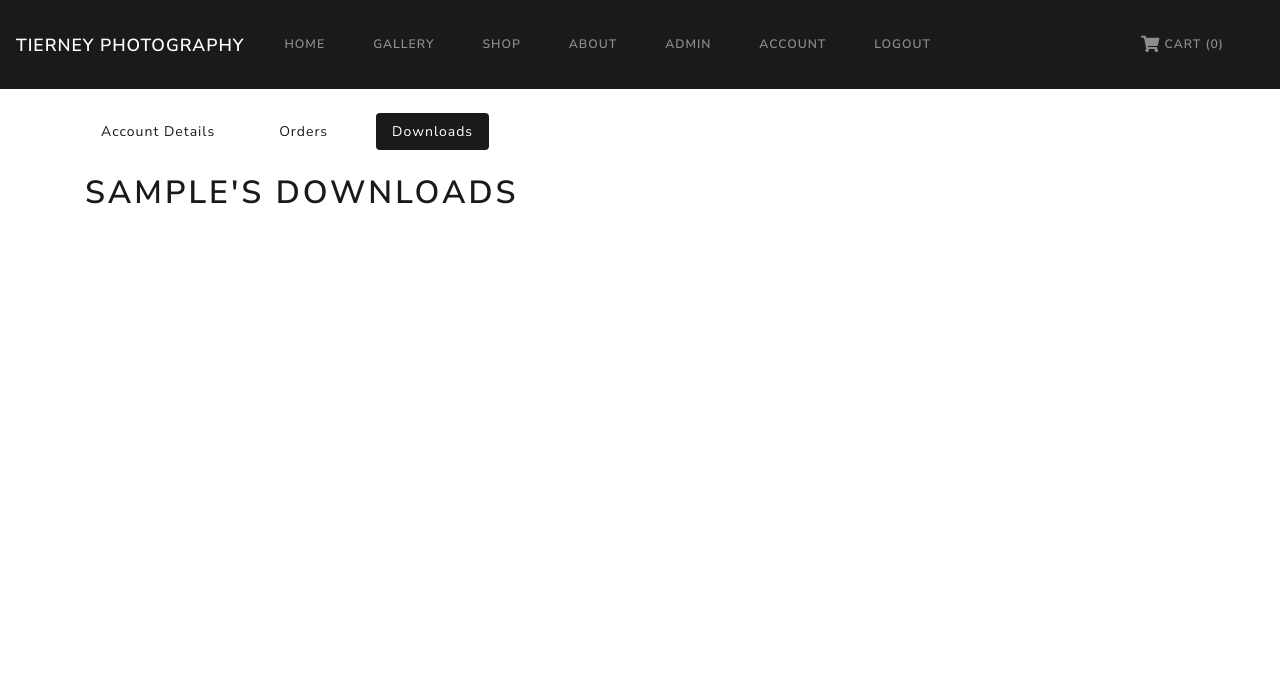
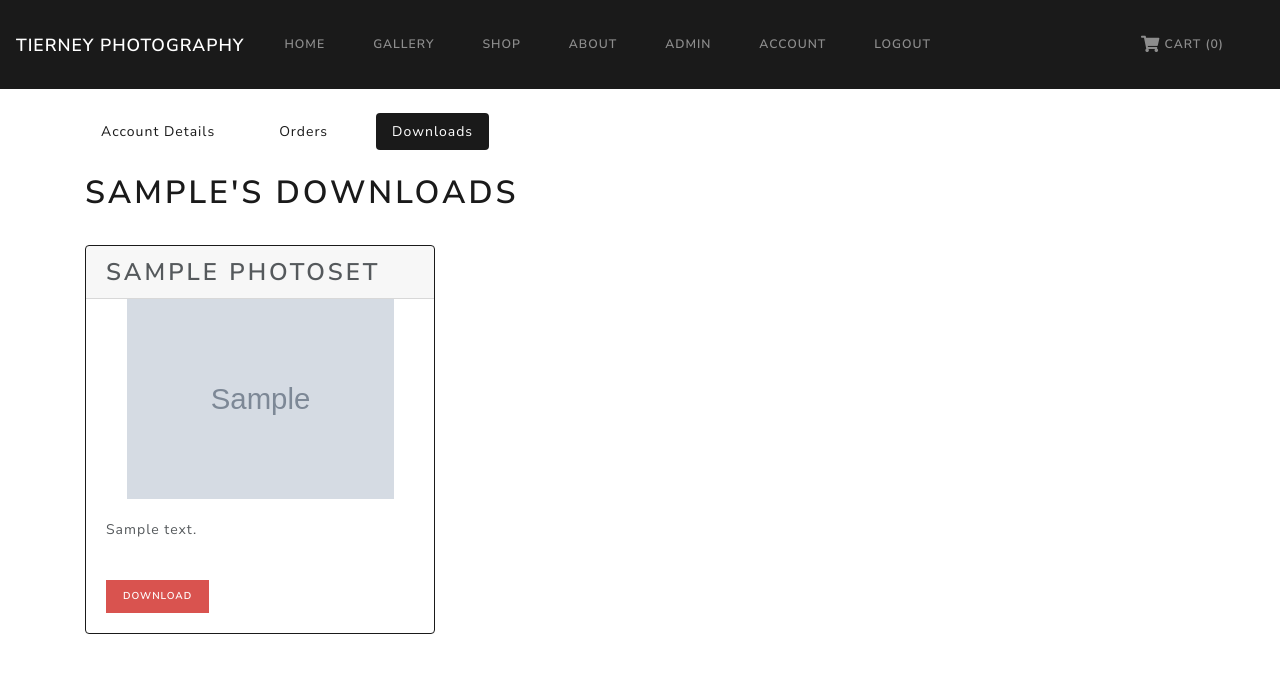
Before and after one commit to DTierneyDev/tierney-photography, a Django app: page /accounts/downloads/ in a window 1280 px wide. Shown: the top 673 px of the page. Run offline with Django 3.2, Linux system fonts and the light colour scheme; a user stored in the database is signed in; tables that the repository leaves empty hold one stand-in row (values such as "Sample post"); grey boxes marked "Sample" are stand-in pictures; some libraries are stand-ins or nearby versions.

Commit message:
Downloads page now showing cards for purchased photosets for the logged in account

```diff
--- a/accounts/templates/downloads.html
+++ b/accounts/templates/downloads.html
@@ -32,22 +32,24 @@
 
 <div class="container mt-4">
 	<div class="row">
-	{% for photoset in photosets %}
+		{% for order in orders %}
+		{% for item in order.orderlineitem_set.all %}
 		<div class="col-4">
-			<a href="{% url 'photoset_detail' photoset.id %}"><div class="card border-primary mb-3">
-				<h3 class="card-header">{{ photoset.title }}</h3>
-				<div class="photoset-preview-image" style="background-image: url('{{ MEDIA_URL }}{{ photoset.preview_image }}')" alt="Card image"></div>
+				<div class="card border-primary mb-3">
+					<h3 class="card-header">{{ item.photoset.title }}</h3>
+					<div class="photoset-preview-image"
+						style="background-image: url('{{ MEDIA_URL }}{{ item.photoset.preview_image }}')"
+						alt="Card image"></div>
 					<div class="card-body">
-					<p class="card-text">{{ photoset.description|truncatewords:10 }}</p>
+						<p class="card-text">{{ item.photoset.description|truncatewords:10 }}</p>
 					</div>
 					<div class="card-body">
-					<!-- <a href="{% url 'download' photoset.id %}" class="btn btn-danger btn-sm">Download</a> -->
+						<a href="#" class="btn btn-danger btn-sm">Download</a>
+
 					</div>
-				<div class="card-footer text-muted">
-					{{ photoset.published_date }}
 				</div>
-			</div></a>
 		</div>
+		{% endfor %}
 		{% endfor %}
 	</div>
 </div>
--- a/accounts/views.py
+++ b/accounts/views.py
@@ -87,5 +87,6 @@ def orders(request):
 @login_required
 def downloads(request):
     """Render the user's downloads page"""
-    orders = User.objects.get(email=request.user.email)
-    return render(request, 'downloads.html', {"orders": orders})
+    user = User.objects.get(username=request.user.username)
+    orders = Order.objects.filter(user=request.user)
+    return render(request, 'downloads.html', {"profile": user, "orders": orders})
```
Lines whose indentation alone changed are shown as unchanged.
